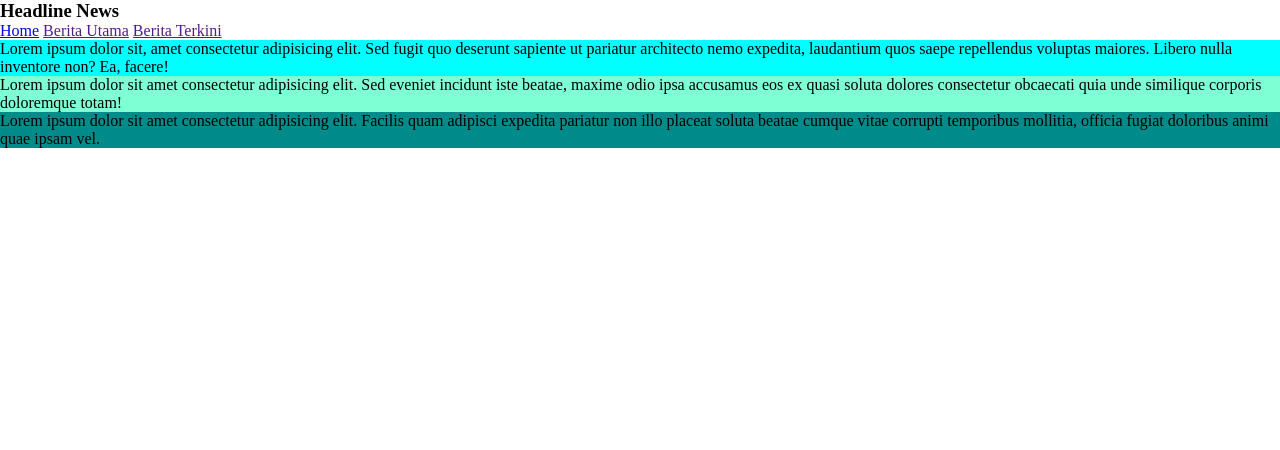
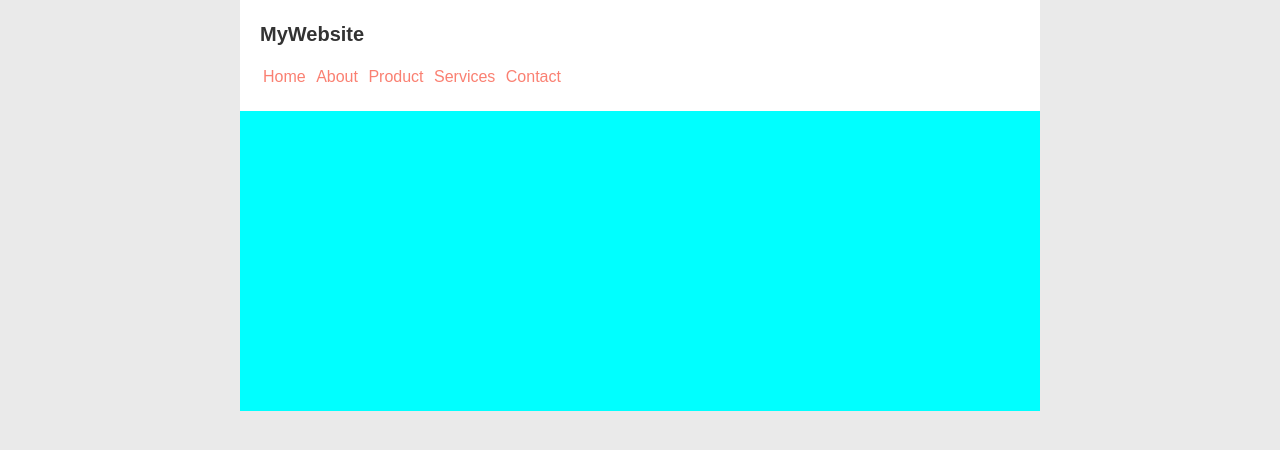
Before and after one commit to Alexchandrahanif/BelajarHTMLDanCSSLengkap, a plain HTML site: page layouting/index.html in a window 1280 px wide. Drawn offline with Linux system fonts and the light colour scheme.

Commit message:
masuk membuat website sederhana

```diff
--- a/layouting/index.html
+++ b/layouting/index.html
@@ -32,9 +32,13 @@
 <!--
     Box Model
     - margin, border, padding, content
+
+    ~Margin~
     - margin vertikal tidak akan nabrak kalau misalnya ada 2 margin, 150 dan 50, maka tetap 150, kalau horizontal baru nambah
     - kalau mau di atur, ketika mau di buat display inline, maka di inline-block
- -->
+
+
+  -->
 
 <!DOCTYPE html>
 <html lang="en">
@@ -46,40 +50,20 @@
     <link rel="stylesheet" href="style.css" />
   </head>
   <body>
-    <div class="header">
-      <h3>Headline News</h3>
-    </div>
-    <div class="navigasi">
-      <a href="#home">Home</a>
-      <a href="">Berita Utama</a>
-      <a href="">Berita Terkini</a>
-    </div>
-
-    <div class="home">
-      <p>
-        Lorem ipsum dolor sit, amet consectetur adipisicing elit. Sed fugit quo
-        deserunt sapiente ut pariatur architecto nemo expedita, laudantium quos
-        saepe repellendus voluptas maiores. Libero nulla inventore non? Ea,
-        facere!
-      </p>
-    </div>
-
-    <div class="beritautama">
-      <p>
-        Lorem ipsum dolor sit amet consectetur adipisicing elit. Sed eveniet
-        incidunt iste beatae, maxime odio ipsa accusamus eos ex quasi soluta
-        dolores consectetur obcaecati quia unde similique corporis doloremque
-        totam!
-      </p>
-    </div>
-
-    <div class="beritaterkini">
-      <p>
-        Lorem ipsum dolor sit amet consectetur adipisicing elit. Facilis quam
-        adipisci expedita pariatur non illo placeat soluta beatae cumque vitae
-        corrupti temporibus mollitia, officia fugiat doloribus animi quae ipsam
-        vel.
-      </p>
+    <div class="container">
+      <div class="header">
+        <h3 class="judul">MyWebsite</h3>
+        <ul>
+          <li><a href="#">Home</a></li>
+          <li><a href="#">About</a></li>
+          <li><a href="#">Product</a></li>
+          <li><a href="#">Services</a></li>
+          <li><a href="#">Contact</a></li>
+        </ul>
+      </div>
+      <div class="hero">
+        <p></p>
+      </div>
     </div>
   </body>
 </html>
--- a/layouting/style.css
+++ b/layouting/style.css
@@ -1,16 +1,94 @@
-*, html {
-    padding: 0;
-    margin: 0;
+/* http://meyerweb.com/eric/tools/css/reset/
+   v2.0 | 20110126
+   License: none (public domain)
+*/
+
+html, body, div, span, applet, object, iframe,
+h1, h2, h3, h4, h5, h6, p, blockquote, pre,
+a, abbr, acronym, address, big, cite, code,
+del, dfn, em, img, ins, kbd, q, s, samp,
+small, strike, strong, sub, sup, tt, var,
+b, u, i, center,
+dl, dt, dd, ol, ul, li,
+fieldset, form, label, legend,
+table, caption, tbody, tfoot, thead, tr, th, td,
+article, aside, canvas, details, embed,
+figure, figcaption, footer, header, hgroup,
+menu, nav, output, ruby, section, summary,
+time, mark, audio, video {
+	margin: 0;
+	padding: 0;
+	border: 0;
+	font-size: 100%;
+	font: inherit;
+	vertical-align: baseline;
+}
+/* HTML5 display-role reset for older browsers */
+article, aside, details, figcaption, figure,
+footer, header, hgroup, menu, nav, section {
+	display: block;
+}
+body {
+	line-height: 1;
+}
+ol, ul {
+	list-style: none;
+}
+blockquote, q {
+	quotes: none;
+}
+blockquote:before, blockquote:after,
+q:before, q:after {
+	content: '';
+	content: none;
+}
+table {
+	border-collapse: collapse;
+	border-spacing: 0;
 }
 
-.home {
-    background-color: aqua;
+
+/* CSS */
+body {
+	font: 16px/28px arial, sans-serif;
+	background-color: #eaeaea;
+	color: #333 ;
 }
 
-.beritautama {
-    background-color: aquamarine;
+ .container {
+	width:  800px;
+	margin: auto ;
+	background-color: white;
 }
 
-.beritaterkini {
-    background-color: darkcyan;
+.header {
+	padding: 20px;
 }
+
+
+.header .judul {
+	font-size: 20px;
+	font-weight: bold;
+}
+
+.header ul li {
+	display: inline-block;
+	margin-top: 15px;
+	margin-right: 10   px ;
+}
+
+.header a {
+	text-decoration: none;
+	color: salmon;
+	padding: 3px;
+}
+
+.header a:hover {
+	background-color: lightskyblue;
+	color: white;
+}
+
+.hero {
+	height: 300px;
+	background-color: aqua;
+}
```
